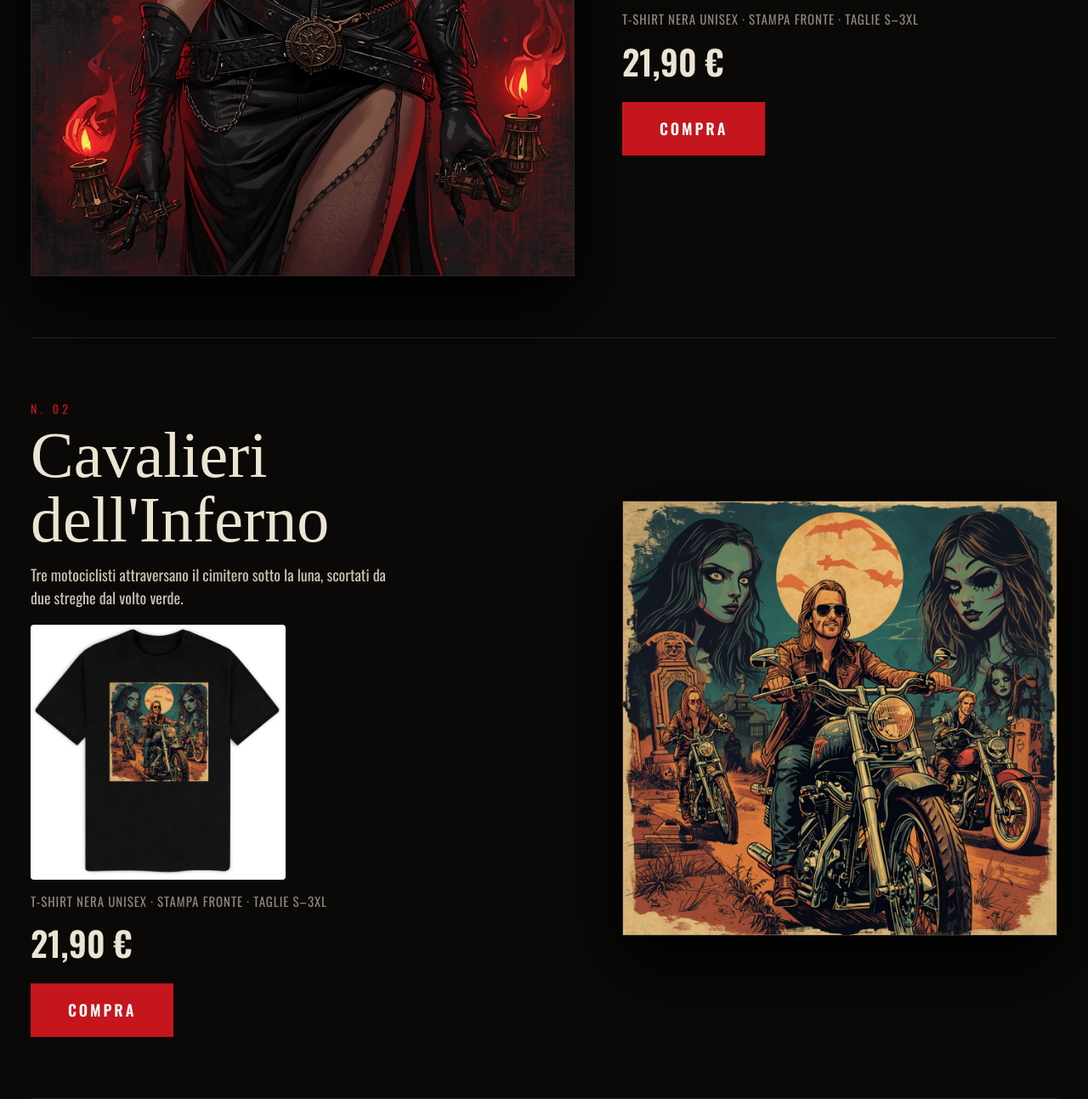
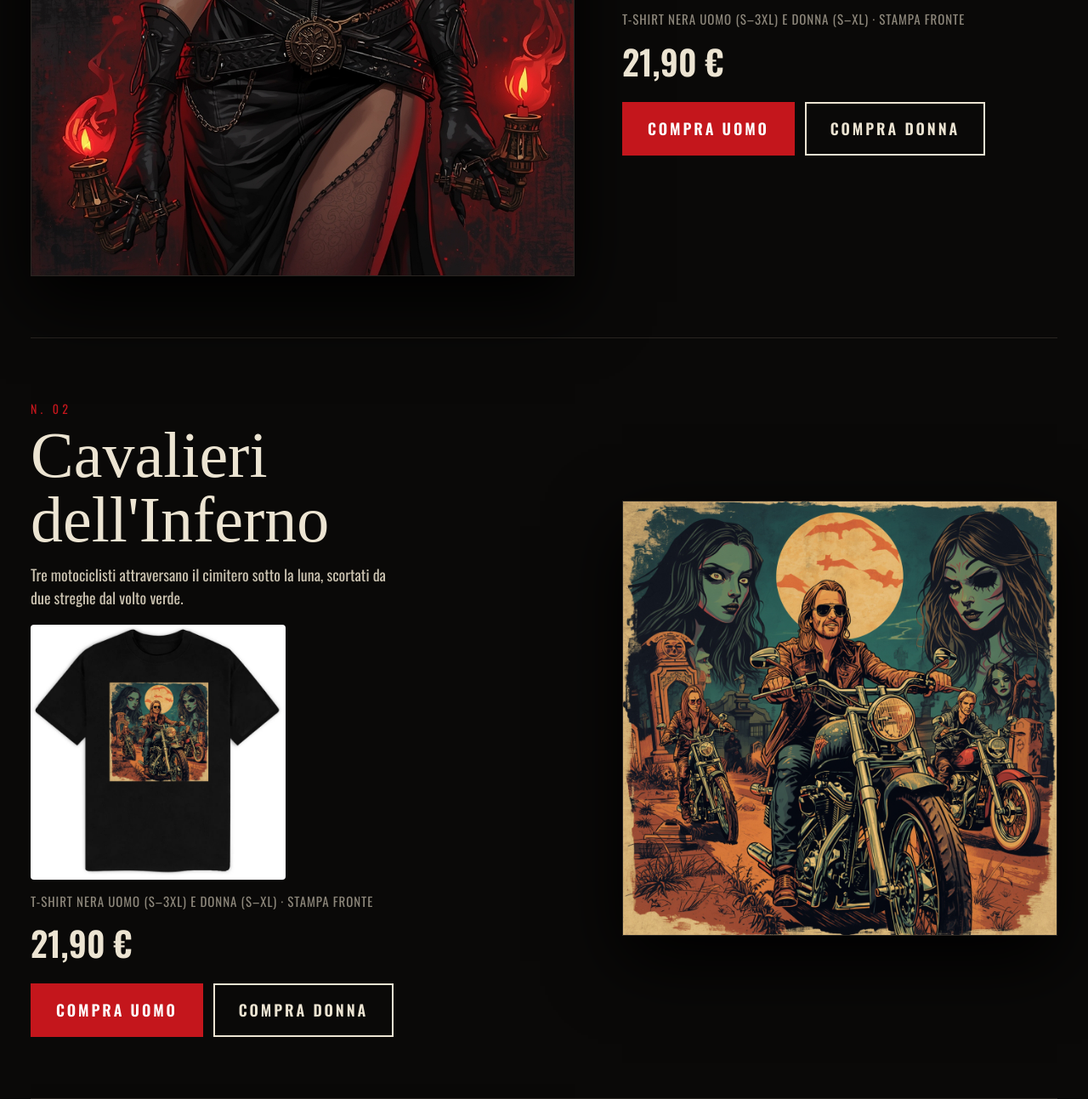
Before and after one commit to hrstudio86/horror-pulp, a plain HTML site: page index.html in a window 1280 px wide. Shown: the part 1187-2480 px from the top of the page at 85% size. Drawn offline with nearby package versions, Linux system fonts and the light colour scheme; a web font is replaced by a local one.

Commit message:
Aggiunge i tasti di acquisto per la versione donna
Co-Authored-By: Claude Fable 5.2 <noreply@anthropic.com>

```diff
--- a/index.html
+++ b/index.html
@@ -32,6 +32,11 @@
   .testo { color:#c9c1af; margin:0 0 8px; max-width:440px; }
   .maglia { width:min(100%, 300px); margin:18px 0 14px; border-radius:4px; }
   .dettagli { color:var(--grigio); font-size:15px; letter-spacing:.06em; text-transform:uppercase; margin:0; }
+  .tasti { display:flex; flex-wrap:wrap; gap:12px; }
+  .compra { padding:16px 28px; }
+  .compra.chiaro { background:transparent; color:var(--osso); border-color:var(--osso); }
+  .compra.chiaro:hover, .compra.chiaro:focus-visible { background:var(--osso); color:var(--nero); }
+  @media (max-width:820px) { .tasti { justify-content:center; } }
   .prezzo { font-size:40px; font-weight:600; margin:8px 0 18px; }
   footer { text-align:center; padding:64px 16px 80px; color:var(--grigio); font-size:15px; }
   footer p { max-width:620px; margin:0 auto 22px; }
@@ -61,9 +66,10 @@
         <h2>Strega Scarlatta</h2>
         <p class="testo">La strega scarlatta avanza con due fiamme tra le mani davanti a una luna di sangue.</p>
         <img class="maglia" src="img/strega-scarlatta-maglia.png" alt="T-shirt nera Strega Scarlatta" loading="lazy">
-        <p class="dettagli">T-shirt nera unisex &middot; stampa fronte &middot; taglie S&ndash;3XL</p>
+        <p class="dettagli">T-shirt nera uomo (S&ndash;3XL) e donna (S&ndash;XL) &middot; stampa fronte</p>
         <p class="prezzo">21,90 €</p>
-        <a class="compra" href="https://helldrivenstore.teetaly.com/IT/t-shirt-strega-scarlatta-horror-pulp" target="_blank" rel="noopener">Compra</a>
+        <div class="tasti"><a class="compra" href="https://helldrivenstore.teetaly.com/IT/t-shirt-strega-scarlatta-horror-pulp" target="_blank" rel="noopener">Compra uomo</a>
+        <a class="compra chiaro" href="https://helldrivenstore.teetaly.com/IT/t-shirt-donna-strega-scarlatta-horror-pulp" target="_blank" rel="noopener">Compra donna</a></div>
       </div>
     </article>
 
@@ -76,9 +82,10 @@
         <h2>Cavalieri dell'Inferno</h2>
         <p class="testo">Tre motociclisti attraversano il cimitero sotto la luna, scortati da due streghe dal volto verde.</p>
         <img class="maglia" src="img/cavalieri-dellinferno-maglia.png" alt="T-shirt nera Cavalieri dell'Inferno" loading="lazy">
-        <p class="dettagli">T-shirt nera unisex &middot; stampa fronte &middot; taglie S&ndash;3XL</p>
+        <p class="dettagli">T-shirt nera uomo (S&ndash;3XL) e donna (S&ndash;XL) &middot; stampa fronte</p>
         <p class="prezzo">21,90 €</p>
-        <a class="compra" href="https://helldrivenstore.teetaly.com/IT/t-shirt-cavalieri-dellinferno-horror-pulp" target="_blank" rel="noopener">Compra</a>
+        <div class="tasti"><a class="compra" href="https://helldrivenstore.teetaly.com/IT/t-shirt-cavalieri-dellinferno-horror-pulp" target="_blank" rel="noopener">Compra uomo</a>
+        <a class="compra chiaro" href="https://helldrivenstore.teetaly.com/IT/t-shirt-donna-cavalieri-dellinferno-horror-pulp" target="_blank" rel="noopener">Compra donna</a></div>
       </div>
     </article>
 
@@ -91,9 +98,10 @@
         <h2>Luna di Sangue</h2>
         <p class="testo">Luna piena, rami neri, rose rosse e una dama in nero.</p>
         <img class="maglia" src="img/luna-di-sangue-maglia.png" alt="T-shirt nera Luna di Sangue" loading="lazy">
-        <p class="dettagli">T-shirt nera unisex &middot; stampa fronte &middot; taglie S&ndash;3XL</p>
+        <p class="dettagli">T-shirt nera uomo (S&ndash;3XL) e donna (S&ndash;XL) &middot; stampa fronte</p>
         <p class="prezzo">21,90 €</p>
-        <a class="compra" href="https://helldrivenstore.teetaly.com/IT/t-shirt-luna-di-sangue-horror-pulp" target="_blank" rel="noopener">Compra</a>
+        <div class="tasti"><a class="compra" href="https://helldrivenstore.teetaly.com/IT/t-shirt-luna-di-sangue-horror-pulp" target="_blank" rel="noopener">Compra uomo</a>
+        <a class="compra chiaro" href="https://helldrivenstore.teetaly.com/IT/t-shirt-donna-luna-di-sangue-horror-pulp" target="_blank" rel="noopener">Compra donna</a></div>
       </div>
     </article>
 
@@ -106,9 +114,10 @@
         <h2>Scorta di Spettri</h2>
         <p class="testo">Un biker solitario e la sua scorta di spettri e teschi.</p>
         <img class="maglia" src="img/scorta-di-spettri-maglia.png" alt="T-shirt nera Scorta di Spettri" loading="lazy">
-        <p class="dettagli">T-shirt nera unisex &middot; stampa fronte &middot; taglie S&ndash;3XL</p>
+        <p class="dettagli">T-shirt nera uomo (S&ndash;3XL) e donna (S&ndash;XL) &middot; stampa fronte</p>
         <p class="prezzo">21,90 €</p>
-        <a class="compra" href="https://helldrivenstore.teetaly.com/IT/t-shirt-scorta-di-spettri-horror-pulp" target="_blank" rel="noopener">Compra</a>
+        <div class="tasti"><a class="compra" href="https://helldrivenstore.teetaly.com/IT/t-shirt-scorta-di-spettri-horror-pulp" target="_blank" rel="noopener">Compra uomo</a>
+        <a class="compra chiaro" href="https://helldrivenstore.teetaly.com/IT/t-shirt-donna-scorta-di-spettri-horror-pulp" target="_blank" rel="noopener">Compra donna</a></div>
       </div>
     </article>
 
@@ -121,9 +130,10 @@
         <h2>La Congrega</h2>
         <p class="testo">Tre streghe, una candela, un patto.</p>
         <img class="maglia" src="img/la-congrega-maglia.png" alt="T-shirt nera La Congrega" loading="lazy">
-        <p class="dettagli">T-shirt nera unisex &middot; stampa fronte &middot; taglie S&ndash;3XL</p>
+        <p class="dettagli">T-shirt nera uomo (S&ndash;3XL) e donna (S&ndash;XL) &middot; stampa fronte</p>
         <p class="prezzo">21,90 €</p>
-        <a class="compra" href="https://helldrivenstore.teetaly.com/IT/t-shirt-la-congrega-horror-pulp" target="_blank" rel="noopener">Compra</a>
+        <div class="tasti"><a class="compra" href="https://helldrivenstore.teetaly.com/IT/t-shirt-la-congrega-horror-pulp" target="_blank" rel="noopener">Compra uomo</a>
+        <a class="compra chiaro" href="https://helldrivenstore.teetaly.com/IT/t-shirt-donna-la-congrega-horror-pulp" target="_blank" rel="noopener">Compra donna</a></div>
       </div>
     </article>
 
@@ -136,9 +146,10 @@
         <h2>Strada dei Morti</h2>
         <p class="testo">Tre moto escono dal cimitero al tramonto, tra alberi spogli e lapidi.</p>
         <img class="maglia" src="img/strada-dei-morti-maglia.png" alt="T-shirt nera Strada dei Morti" loading="lazy">
-        <p class="dettagli">T-shirt nera unisex &middot; stampa fronte &middot; taglie S&ndash;3XL</p>
+        <p class="dettagli">T-shirt nera uomo (S&ndash;3XL) e donna (S&ndash;XL) &middot; stampa fronte</p>
         <p class="prezzo">21,90 €</p>
-        <a class="compra" href="https://helldrivenstore.teetaly.com/IT/t-shirt-strada-dei-morti-horror-pulp" target="_blank" rel="noopener">Compra</a>
+        <div class="tasti"><a class="compra" href="https://helldrivenstore.teetaly.com/IT/t-shirt-strada-dei-morti-horror-pulp" target="_blank" rel="noopener">Compra uomo</a>
+        <a class="compra chiaro" href="https://helldrivenstore.teetaly.com/IT/t-shirt-donna-strada-dei-morti-horror-pulp" target="_blank" rel="noopener">Compra donna</a></div>
       </div>
     </article>
 
@@ -151,9 +162,10 @@
         <h2>Notte di Sangue</h2>
         <p class="testo">Lei cammina sotto la luna rossa, giacca di pelle e sguardo da non incrociare.</p>
         <img class="maglia" src="img/notte-di-sangue-maglia.png" alt="T-shirt nera Notte di Sangue" loading="lazy">
-        <p class="dettagli">T-shirt nera unisex &middot; stampa fronte &middot; taglie S&ndash;3XL</p>
+        <p class="dettagli">T-shirt nera uomo (S&ndash;3XL) e donna (S&ndash;XL) &middot; stampa fronte</p>
         <p class="prezzo">21,90 €</p>
-        <a class="compra" href="https://helldrivenstore.teetaly.com/IT/t-shirt-notte-di-sangue-horror-pulp" target="_blank" rel="noopener">Compra</a>
+        <div class="tasti"><a class="compra" href="https://helldrivenstore.teetaly.com/IT/t-shirt-notte-di-sangue-horror-pulp" target="_blank" rel="noopener">Compra uomo</a>
+        <a class="compra chiaro" href="https://helldrivenstore.teetaly.com/IT/t-shirt-donna-notte-di-sangue-horror-pulp" target="_blank" rel="noopener">Compra donna</a></div>
       </div>
     </article>
 
@@ -166,9 +178,10 @@
         <h2>Luna d'Ottobre</h2>
         <p class="testo">Un biker tra le lapidi sotto la luna piena d'ottobre.</p>
         <img class="maglia" src="img/luna-dottobre-maglia.png" alt="T-shirt nera Luna d'Ottobre" loading="lazy">
-        <p class="dettagli">T-shirt nera unisex &middot; stampa fronte &middot; taglie S&ndash;3XL</p>
+        <p class="dettagli">T-shirt nera uomo (S&ndash;3XL) e donna (S&ndash;XL) &middot; stampa fronte</p>
         <p class="prezzo">21,90 €</p>
-        <a class="compra" href="https://helldrivenstore.teetaly.com/IT/t-shirt-luna-dottobre-horror-pulp" target="_blank" rel="noopener">Compra</a>
+        <div class="tasti"><a class="compra" href="https://helldrivenstore.teetaly.com/IT/t-shirt-luna-dottobre-horror-pulp" target="_blank" rel="noopener">Compra uomo</a>
+        <a class="compra chiaro" href="https://helldrivenstore.teetaly.com/IT/t-shirt-donna-luna-dottobre-horror-pulp" target="_blank" rel="noopener">Compra donna</a></div>
       </div>
     </article>
 
@@ -181,9 +194,10 @@
         <h2>Rosa Nera</h2>
         <p class="testo">Mandala gotico di rose rosse e trafori scuri, tono su tono.</p>
         <img class="maglia" src="img/rosa-nera-maglia.png" alt="T-shirt nera Rosa Nera" loading="lazy">
-        <p class="dettagli">T-shirt nera unisex &middot; stampa fronte &middot; taglie S&ndash;3XL</p>
+        <p class="dettagli">T-shirt nera uomo (S&ndash;3XL) e donna (S&ndash;XL) &middot; stampa fronte</p>
         <p class="prezzo">21,90 €</p>
-        <a class="compra" href="https://helldrivenstore.teetaly.com/IT/t-shirt-rosa-nera-horror-pulp" target="_blank" rel="noopener">Compra</a>
+        <div class="tasti"><a class="compra" href="https://helldrivenstore.teetaly.com/IT/t-shirt-rosa-nera-horror-pulp" target="_blank" rel="noopener">Compra uomo</a>
+        <a class="compra chiaro" href="https://helldrivenstore.teetaly.com/IT/t-shirt-donna-rosa-nera-horror-pulp" target="_blank" rel="noopener">Compra donna</a></div>
       </div>
     </article>
 </main>
```
Also changed, not shown: build.js (+8 -2 lines).
